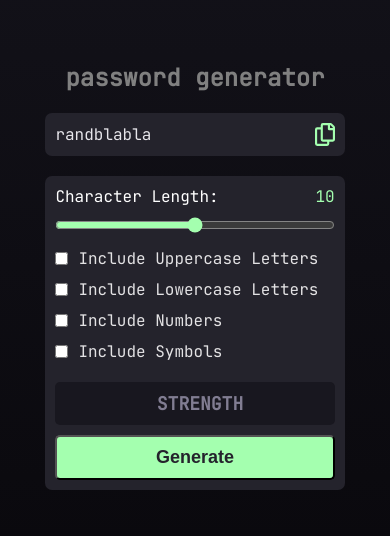
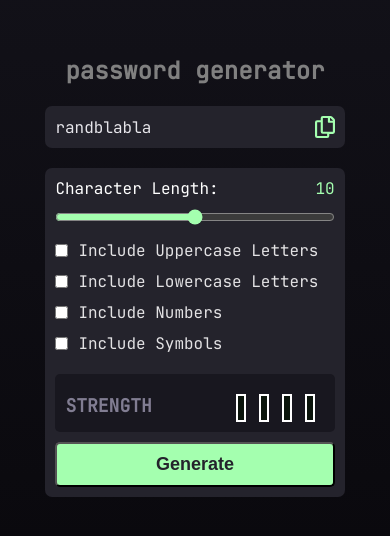
Before and after one commit to astarta16/password-generator, a React (Vite) app: page / in a window 390 px wide. Shown: the part 156-692 px from the top of the page. Built offline with nearby package versions, Linux system fonts and the light colour scheme.

Commit message:
add rectangles mobile and desktop version

```diff
--- a/src/App.jsx
+++ b/src/App.jsx
@@ -14,8 +14,10 @@ import {
   CheckboxContainer,
   CheckboxInput,
   CheckboxLabel,
+  StrengthRectangleContainer,
+  StrengthText,
   StrengthBlock,
-  StrengthText,
+  StrengthRectangle,
   Button,
 } from "./style";
 
@@ -65,6 +67,12 @@ function App() {
 
           <StrengthBlock>
             <StrengthText>STRENGTH</StrengthText>
+            <StrengthRectangleContainer>
+              <StrengthRectangle />
+              <StrengthRectangle />
+              <StrengthRectangle />
+              <StrengthRectangle />
+            </StrengthRectangleContainer>
           </StrengthBlock>
           <Button>Generate</Button>
         </SecondCard>
--- a/src/style.js
+++ b/src/style.js
@@ -48,6 +48,7 @@ export const Paragraph = styled.p`
 `;
 
 export const CopyIcon = styled.img`
+  cursor: pointer;
   width: 20px;
 `;
 
@@ -67,6 +68,7 @@ export const RangeInput = styled.input`
   width: 100%;
   margin-top: 10px;
   accent-color: #a4ffaf;
+  cursor: pointer;
 `;
 
 export const RangeValue = styled.p`
@@ -104,15 +106,37 @@ export const StrengthBlock = styled.div`
   @media (max-width: 768px) {
     width: 100%;
     padding: 10px;
-    flex-direction: column;
+    flex-direction: row;
     height: auto;
+    align-items: flex-start;
   }
 `;
 
 export const StrengthText = styled.p`
-  margin-left: 10px;
   font-size: 18px;
   font-weight: 700;
+  margin-left: 10px;
+  @media (max-width: 768px) {
+    margin-left: 0;
+    margin-top: 10px;
+  }
+`;
+
+export const StrengthRectangleContainer = styled.div`
+  display: flex;
+  gap: 3px;
+  @media (max-width: 768px) {
+    margin-top: 10px;
+  }
+`;
+
+export const StrengthRectangle = styled.div`
+  width: 10px;
+  height: 28px;
+  background-color: #0a140b;
+  border: 2px solid white;
+  border-radius: px;
+  margin-right: 10px;
 `;
 
 export const Button = styled.button`
@@ -124,4 +148,5 @@ export const Button = styled.button`
   font-weight: 700;
   padding: 10px;
   border-radius: 5px;
+  cursor: pointer;
 `;
```
